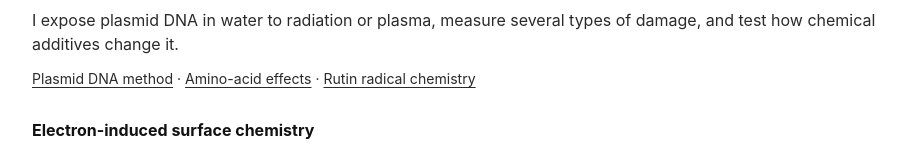
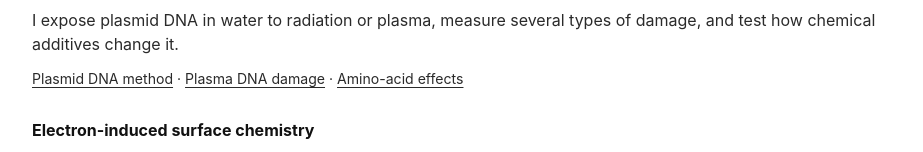
Before and after one commit to haoyu1106/haoyu1106.github.io, a plain HTML site: page index.html in a window 1280 px wide. Shown: the part 600-752 px from the top of the page, without its empty margins (178-1101 px from the left). Drawn offline with Linux system fonts and the light colour scheme.

Commit message:
Research: link accepted plasma DNA paper in place of the 2019 rutin link
Co-Authored-By: Claude Opus 5.5 <noreply@anthropic.com>

```diff
--- a/index.html
+++ b/index.html
@@ -134,7 +134,7 @@
     <section id="research" aria-labelledby="research-heading">
       <h2 id="research-heading">Research</h2>
       <ul class="topics">
-        <li class="topic"><h3>DNA damage and chemical protection</h3><p>I expose plasmid DNA in water to radiation or plasma, measure several types of damage, and test how chemical additives change it.</p><p class="research-links"><a href="https://doi.org/10.1667/RADE-21-00057.1">Plasmid DNA method</a> <span aria-hidden="true">·</span> <a href="https://doi.org/10.21203/rs.3.rs-11067747/v1">Amino-acid effects</a> <span aria-hidden="true">·</span> <a href="https://doi.org/10.1080/10715762.2019.1667991">Rutin radical chemistry</a></p></li>
+        <li class="topic"><h3>DNA damage and chemical protection</h3><p>I expose plasmid DNA in water to radiation or plasma, measure several types of damage, and test how chemical additives change it.</p><p class="research-links"><a href="https://doi.org/10.1667/RADE-21-00057.1">Plasmid DNA method</a> <span aria-hidden="true">·</span> <a href="https://doi.org/10.21203/rs.3.rs-9645581/v1">Plasma DNA damage</a> <span aria-hidden="true">·</span> <a href="https://doi.org/10.21203/rs.3.rs-11067747/v1">Amino-acid effects</a></p></li>
         <li class="topic"><h3>Electron-induced surface chemistry</h3><p>I use X-ray photoelectron spectroscopy to see how low-energy electrons change the chemical bonds and composition of DNA films, DNA building blocks and PTFE surfaces.</p><p class="research-links"><a href="https://doi.org/10.1063/5.0293271">DNA films</a> <span aria-hidden="true">·</span> <a href="https://doi.org/10.1016/j.apsusc.2026.165988">PTFE surfaces</a> <span aria-hidden="true">·</span> <a href="https://doi.org/10.1140/epjd/s10053-025-01068-w">DNA constituents</a></p></li>
         <li class="topic"><h3>PTFE decomposition</h3><p>I study how electron-beam irradiation, irradiation temperature and a nickel catalyst change the thermal decomposition of PTFE.</p><p class="research-links"><a href="https://doi.org/10.1021/acsomega.4c11623">Nickel catalyst</a> <span aria-hidden="true">·</span> <a href="https://doi.org/10.1016/j.radphyschem.2025.113029">Irradiation temperature</a> <span aria-hidden="true">·</span> <a href="https://doi.org/10.1016/j.radphyschem.2023.111435">High-dose irradiation</a></p></li>
       </ul>
```
